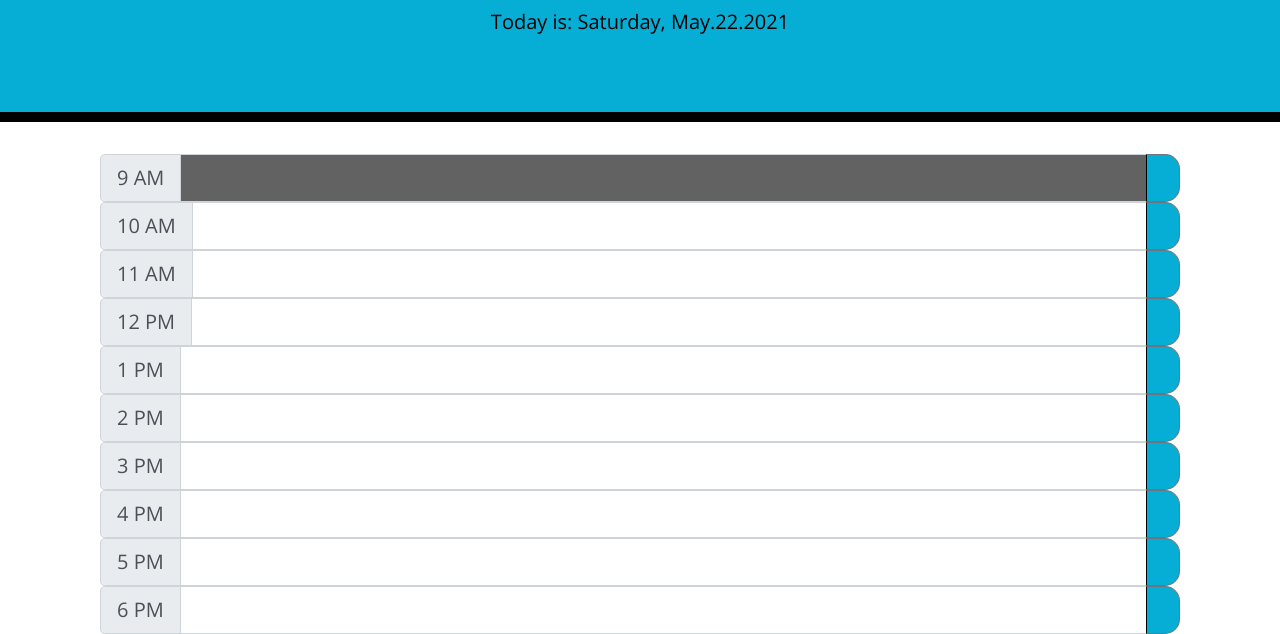
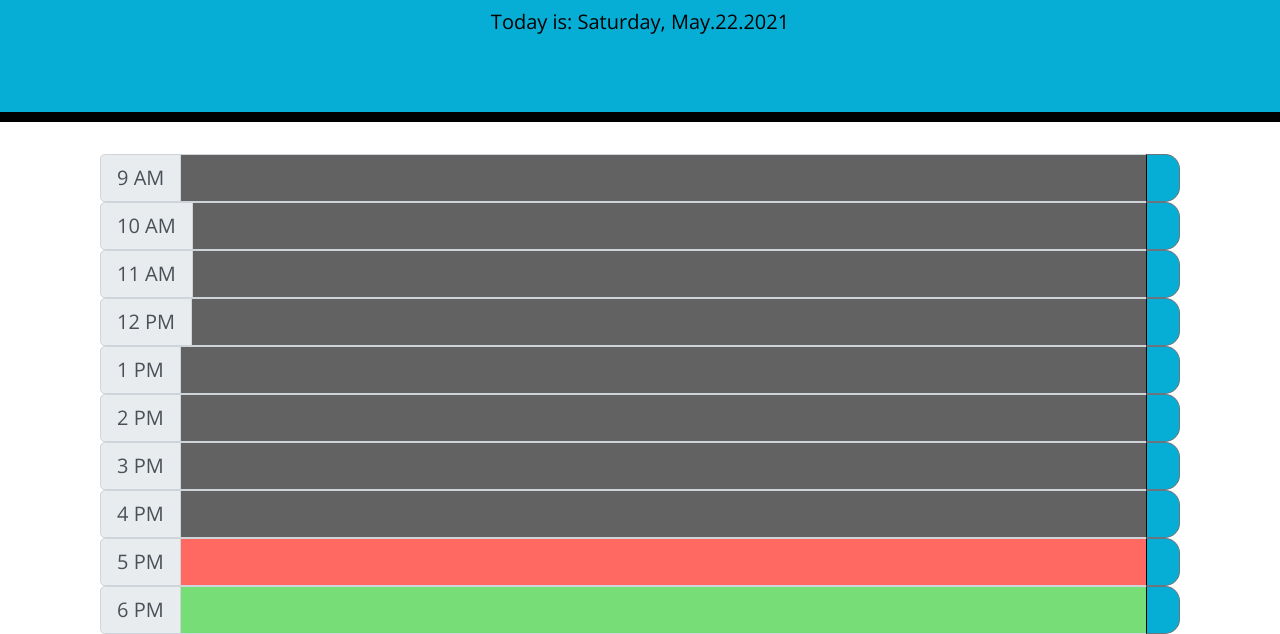
Before and after one commit to JJLindsey/scheduler, a plain HTML site: page index.html in a window 1280 px wide. Shown: the part 182-816 px from the top of the page. Drawn offline with nearby package versions, Linux system fonts and the light colour scheme; a web font is replaced by a local one.

Commit message:
revise color time blocks now funtioning

```diff
--- a/Assets/js/script.js
+++ b/Assets/js/script.js
@@ -7,23 +7,60 @@ var displayDate = dayjs().format('dddd, MMMM.DD.YYYY');
   });
 
 
+// $(document).ready(function () {
+
+//   var myEntries = JSON.parse(localStorage.getItem('userEntry')) || [];
+
+//   // render saved data
+//   var allInputForms = $('.form-control')
+
+//   console.log(allInputForms)
+
+//   for (let i = 0; i < allInputForms.length; i++) {
+//     var currentInputForm = allInputForms[i];
+//     var myText = '';
+
+//     for (let j = 0; j < myEntries.length; j++) {
+//       var currentCustomData = $(currentInputForm).attr('custom-data');
+
+//       var currentEntry = myEntries[j];
+
+//       if (currentCustomData == currentEntry.hour) {
+//         myText = currentEntry.text;
+//       }
+//     }
+//   }
+
+//     $(currentInputForm).val(myText)
+// })
+// for (let i = 0; i < inputForms.length; i++) {
+//   var currentHour = parseInt(dayjs().format('H'));
+//  var inputHour = parseInt($(inputForms[i]).attr('data-hour'));
+// }
+
+
 //edit due dated in time block
-var inputForms = $("#user-task");
+var inputForms = $(".form-control");
   for (let i = 0; i < inputForms.length; i++) {
-    var currentHour = dayjs().format('H');
-    var inputHour = $(inputForms[i]).attr('data-hour');
+    var currentHour = parseInt(dayjs().format('H'));
+    var inputHour = parseInt($(inputForms[i]).attr('data-hour'));
     //compare these 2 variables
     //add class past, present, future
-      if(currentHour === inputHour) {
-        $(inputForms[i]).addClass("present");
-
-      } else if(currentHour < inputHour) {
+      if(currentHour > inputHour) {
         $(inputForms[i]).addClass("past");
 
-      } else if(currentHour > inputHour)
-        $(inputForms[i]).addClass("future");
+      } else if(currentHour === inputHour) {
+        $(inputForms[i]).addClass("present")
+        $(inputForms[i]).removeClass("past")
+
+
+      } else {
+        $(inputForms[i]).addClass("future")
+        $(inputForms[i]).removeClass("present")
+        $(inputForms[i]).removeClass("past")
       //console.log(inputForms);
   };
+};
 
 //event listener with local storage
     //console.log(event);
--- a/index.html
+++ b/index.html
@@ -78,7 +78,7 @@
         <div class="input-group-prepend">
           <span class="input-group-text" id="inputGroup-sizing-lg">1 PM</span>
         </div>
-        <input data-hour="1" type="text" id="user-task" class="form-control" aria-label="Sizing example input" aria-describedby="inputGroup-sizing-lg">
+        <input data-hour="13" type="text" id="user-task" class="form-control" aria-label="Sizing example input" aria-describedby="inputGroup-sizing-lg">
         <div class="input-group-append">
           <button class="btn btn-outline-secondary" type="button" id="saveBtn">
             <span class="oi oi-task"></span>
@@ -90,7 +90,7 @@
         <div class="input-group-prepend">
           <span class="input-group-text" id="inputGroup-sizing-lg">2 PM</span>
         </div>
-        <input data-hour="2" type="text" id="user-task" class="form-control" aria-label="Sizing example input" aria-describedby="inputGroup-sizing-lg">
+        <input data-hour="14" type="text" id="user-task" class="form-control" aria-label="Sizing example input" aria-describedby="inputGroup-sizing-lg">
         <div class="input-group-append">
           <button class="btn btn-outline-secondary" type="button" id="saveBtn">
             <span class="oi oi-task"></span>
@@ -102,7 +102,7 @@
         <div class="input-group-prepend">
           <span class="input-group-text" id="inputGroup-sizing-lg">3 PM</span>
         </div>
-        <input data-hour="3" type="text" id="user-task" class="form-control" aria-label="Sizing example input" aria-describedby="inputGroup-sizing-lg">
+        <input data-hour="15" type="text" id="user-task" class="form-control" aria-label="Sizing example input" aria-describedby="inputGroup-sizing-lg">
         <div class="input-group-append">
           <button class="btn btn-outline-secondary" type="button" id="saveBtn">
             <span class="oi oi-task"></span>
@@ -114,7 +114,7 @@
         <div class="input-group-prepend">
           <span class="input-group-text" id="inputGroup-sizing-lg">4 PM</span>
         </div>
-        <input data-hour="4" type="text" id="user-task" class="form-control" aria-label="Sizing example input" aria-describedby="inputGroup-sizing-lg">
+        <input data-hour="16" type="text" id="user-task" class="form-control" aria-label="Sizing example input" aria-describedby="inputGroup-sizing-lg">
         <div class="input-group-append">
           <button class="btn btn-outline-secondary" type="button" id="saveBtn">
             <span class="oi oi-task"></span>
@@ -126,7 +126,7 @@
         <div class="input-group-prepend">
           <span class="input-group-text" id="inputGroup-sizing-lg">5 PM</span>
         </div>
-        <input data-hour="5" type="text" id="user-task" class="form-control" aria-label="Sizing example input" aria-describedby="inputGroup-sizing-lg">
+        <input data-hour="17" type="text" id="user-task" class="form-control" aria-label="Sizing example input" aria-describedby="inputGroup-sizing-lg">
         <div class="input-group-append">
           <button class="btn btn-outline-secondary" type="button" id="saveBtn">
             <span class="oi oi-task"></span>
@@ -138,7 +138,7 @@
         <div class="input-group-prepend">
           <span class="input-group-text" id="inputGroup-sizing-lg">6 PM</span>
         </div>
-        <input data-hour="6" type="text" id="user-task" class="form-control" aria-label="Sizing example input" aria-describedby="inputGroup-sizing-lg">
+        <input data-hour="18" type="text" id="user-task" class="form-control" aria-label="Sizing example input" aria-describedby="inputGroup-sizing-lg">
         <div class="input-group-append">
           <button class="btn btn-outline-secondary" type="button" id="saveBtn">
             <span class="oi oi-task"></span>
```
